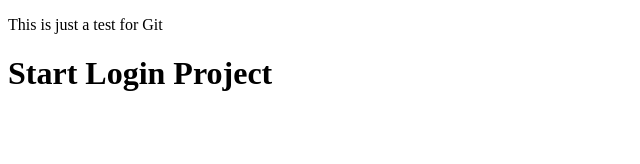
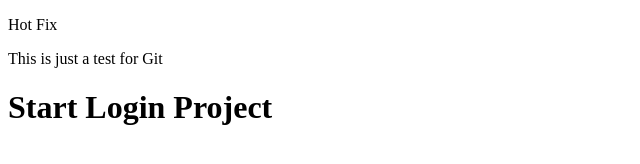
Before and after one commit to klebergermano/git-test, a plain HTML site: page index.html in a window 1280 px wide. Shown: the whole page, without its empty margins (0-640 px from the left). Drawn offline with Linux system fonts and the light colour scheme.

Commit message:
added mofified

```diff
--- a/index.html
+++ b/index.html
@@ -6,6 +6,7 @@
 	</head>
 	<body>
 	<div>
+		<p>Hot Fix</p>
 		<p>This is just a test for Git</p>
 		<h1>Start Login Project</h1>
 </div>
```
